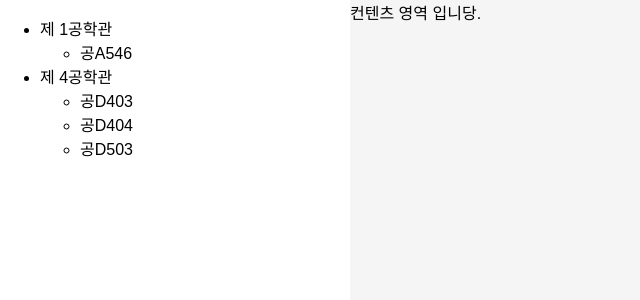
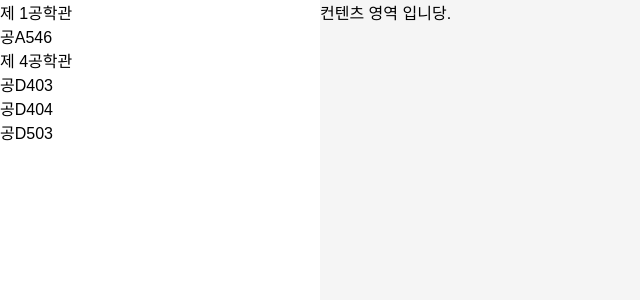
Before and after one commit to ANTARES-KOR/yonsei-space-system, a React (Vite) app in the folder frontend/: page / in a window 1280 px wide. Shown: the top 300 px of the page, without its empty margins (0-640 px from the left). Built offline with nearby package versions, Linux system fonts and the light colour scheme.

Commit message:
design: Update global styles

```diff
--- a/frontend/src/index.module.scss
+++ b/frontend/src/index.module.scss
@@ -1,5 +1,7 @@
 /* color */
 $main-color: #1990fe;
+$main-color-light: #0084ff13;
+$white: #ffffff;
 $gray: #dfe0e4;
 $darkgray: #909192;
 $lightgray: #f5f5f5;
@@ -11,9 +13,9 @@ $font-regular: 1.6rem;
 $font-small: 1.3rem;
 
 /* font-weight */
-$font-regular: 400;
-$font-medium: 500;
-$font-bold: 700;
+$font-weight-regular: 400;
+$font-weight-medium: 500;
+$font-weight-bold: 700;
 
 html {
   /* set 1rem to 10px for convenience */
@@ -34,7 +36,6 @@ body > div {
 
 button {
   border: none;
-  font-weight: bold;
   cursor: pointer;
 }
 
@@ -53,3 +54,9 @@ p {
   margin-top: 0;
   margin: 0.4rem 0;
 }
+
+ul {
+  list-style: none;
+  padding-left: 0;
+  margin: 0;
+}
```
